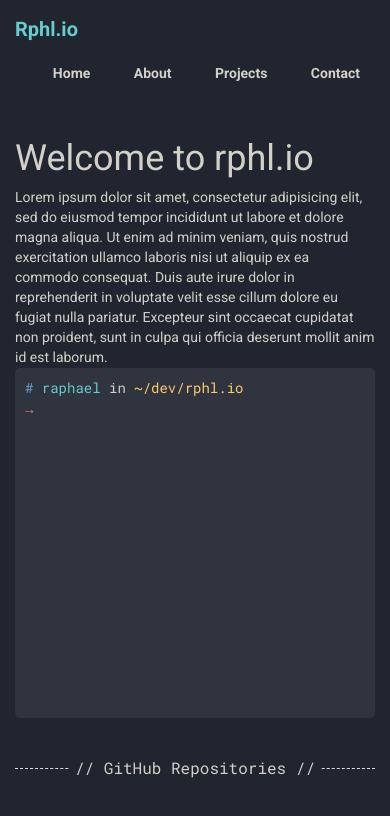
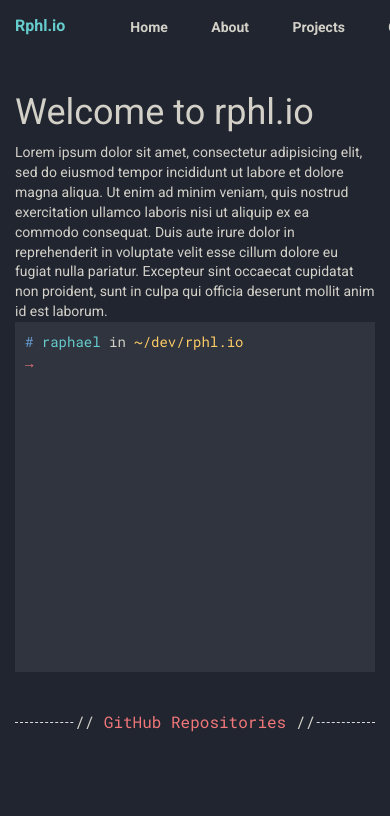
Before and after one commit to Algram/rphl.io, a website: page index.html in a window 390 px wide. Drawn offline with Linux system fonts and the light colour scheme; files that its build step writes are made by us from their sources; no server answers.

Commit message:
Horizontally scrolling nav + various mobile fixes

```diff
--- a/index.html
+++ b/index.html
@@ -3,20 +3,21 @@
 
 <head>
   <meta charset="utf-8">
+  <meta http-equiv="X-UA-Compatible" content="IE=edge">
+  <meta name="viewport" content="width=device-width, initial-scale=1.0">
   <title></title>
   <link href="https://fonts.googleapis.com/css?family=Roboto:400,700" rel="stylesheet">
   <link href="https://fonts.googleapis.com/css?family=Roboto+Mono:400,400i,500,500i" rel="stylesheet">
   <link rel="stylesheet" href="external/normalize.css">
   <link rel="stylesheet" href="dist/style.css">
-  <script src="external/jquery-2.1.4.min.js"></script>
-  <script src="dist/script.js" charset="utf-8"></script>
 </head>
 
 <body>
   <div class="container">
     <div class="row margin-bottom-md">
-      <span class="logo">Rphl.io</span>
-      <nav class="pull-right">
+      <header>
+        <span class="logo pull-left">Rphl.io</span>
+        <nav class="scroll">
           <ul>
             <li><a href="#">Home</a></li>
             <li><a href="#">About</a></li>
@@ -24,12 +25,12 @@
             <li><a href="#">Contact</a></li>
           </ul>
         </nav>
+      </header>
     </div>
     <div class="row margin-bottom-xl">
       <div class="col-md-6">
-        <h1>Welcome to rphl.io</h1>
-        Lorem ipsum dolor sit amet, consectetur adipisicing elit, sed do eiusmod tempor incididunt ut labore et dolore magna aliqua. Ut enim ad minim veniam, quis nostrud exercitation ullamco laboris nisi ut aliquip ex ea commodo consequat. Duis aute irure dolor
-        in reprehenderit in voluptate velit esse cillum dolore eu fugiat nulla pariatur. Excepteur sint occaecat cupidatat non proident, sunt in culpa qui officia deserunt mollit anim id est laborum.
+        <h1>Welcome to rphl.io</h1> Lorem ipsum dolor sit amet, consectetur adipisicing elit, sed do eiusmod tempor incididunt ut labore et dolore magna aliqua. Ut enim ad minim veniam, quis nostrud exercitation ullamco laboris nisi ut aliquip ex ea commodo consequat. Duis aute
+        irure dolor in reprehenderit in voluptate velit esse cillum dolore eu fugiat nulla pariatur. Excepteur sint occaecat cupidatat non proident, sunt in culpa qui officia deserunt mollit anim id est laborum.
       </div>
       <div class="col-md-6">
         <div id="terminal">
@@ -44,7 +45,7 @@
 
     <div class="row">
       <div class="col-lg-12">
-        <h2><span>// GitHub Repositories //</span></h2>
+        <h2><span>//</span><span class="red"> GitHub Repositories </span><span>//</span></h2>
       </div>
     </div>
 
@@ -53,6 +54,9 @@
       </div>
     </div>
   </div>
+
+  <script src="external/jquery-2.1.4.min.js"></script>
+  <script src="dist/script.js" charset="utf-8"></script>
 </body>
 
 </html>
--- a/stylesheets/_navigation.scss
+++ b/stylesheets/_navigation.scss
@@ -1,5 +1,6 @@
 nav {
-  padding: 15px 0 5px;
+  padding: 18px 0 5px;
+  text-align: right;
 
   ul {
     li {
@@ -7,17 +8,28 @@ nav {
       list-style-type: none;
       padding-right: 20px;
 
+      &:last-child {
+        padding-right: 15px;
+      }
+
       a {
         color: $color-text;
         font-weight: bold;
         padding: 10px 10px 5px 10px;
 
         &:hover {
-          border-bottom: 2px solid $red;
-          color: $red;
+          border-bottom: 2px solid $blue;
+          color: $blue;
           text-decoration: none;
         }
       }
     }
   }
 }
+
+.scroll {
+  white-space: nowrap;
+  overflow-x: auto;
+  -webkit-overflow-scrolling: touch;
+  -ms-overflow-style: -ms-autohiding-scrollbar;
+}
--- a/stylesheets/_terminal.scss
+++ b/stylesheets/_terminal.scss
@@ -1,6 +1,5 @@
 #terminal {
   background: $component-bg;
-  border-radius: 5px;
   font-family: 'Roboto Mono', monospace;
   height: 350px;
   padding: 10px;
--- a/stylesheets/style.scss
+++ b/stylesheets/style.scss
@@ -14,7 +14,7 @@ body {
 .logo {
   color: $teal;
   display: inline-block;
-  font-size: 20px;
+  font-size: 16px;
   font-weight: bold;
   padding: 15px 15px 5px;
 }
@@ -30,7 +30,10 @@ h2 {
 
   span {
     background: $color-bg;
-    padding: 0 6px;
+  }
+
+  .red {
+    color: $red;
   }
 }
 
```
Also changed, not shown: dist/style.css. Lines whose indentation alone changed are shown as unchanged.
